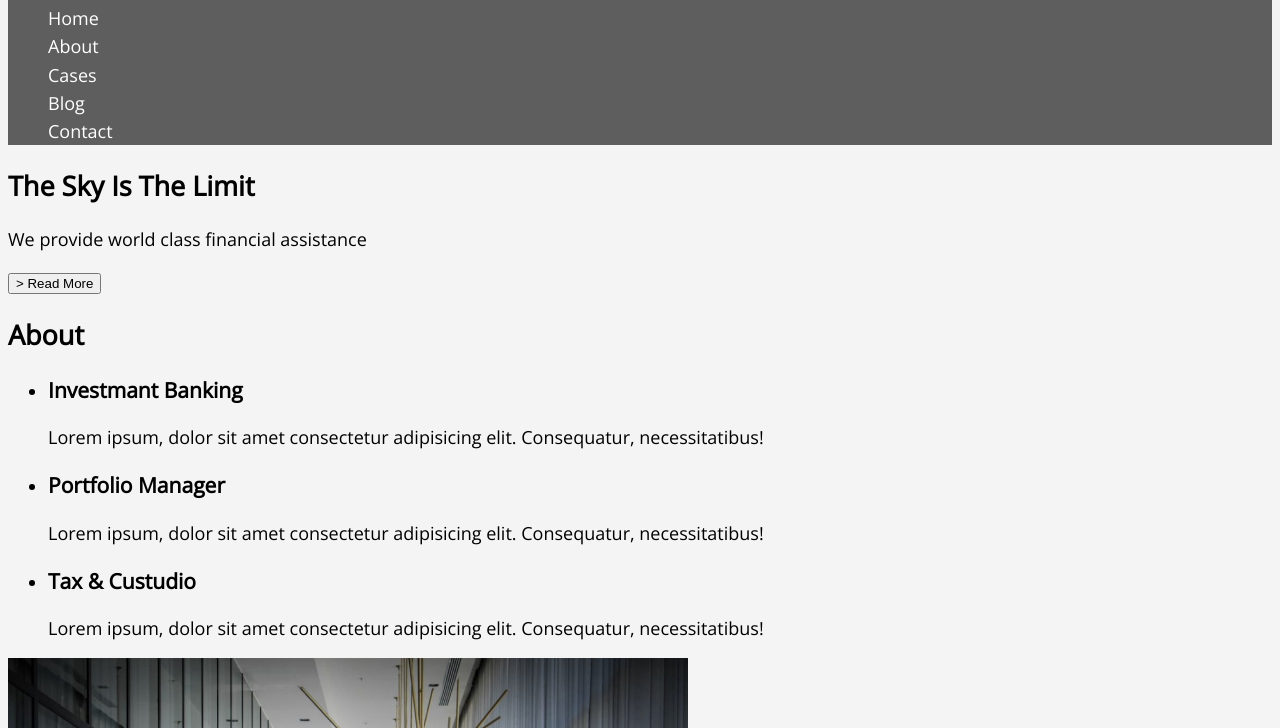
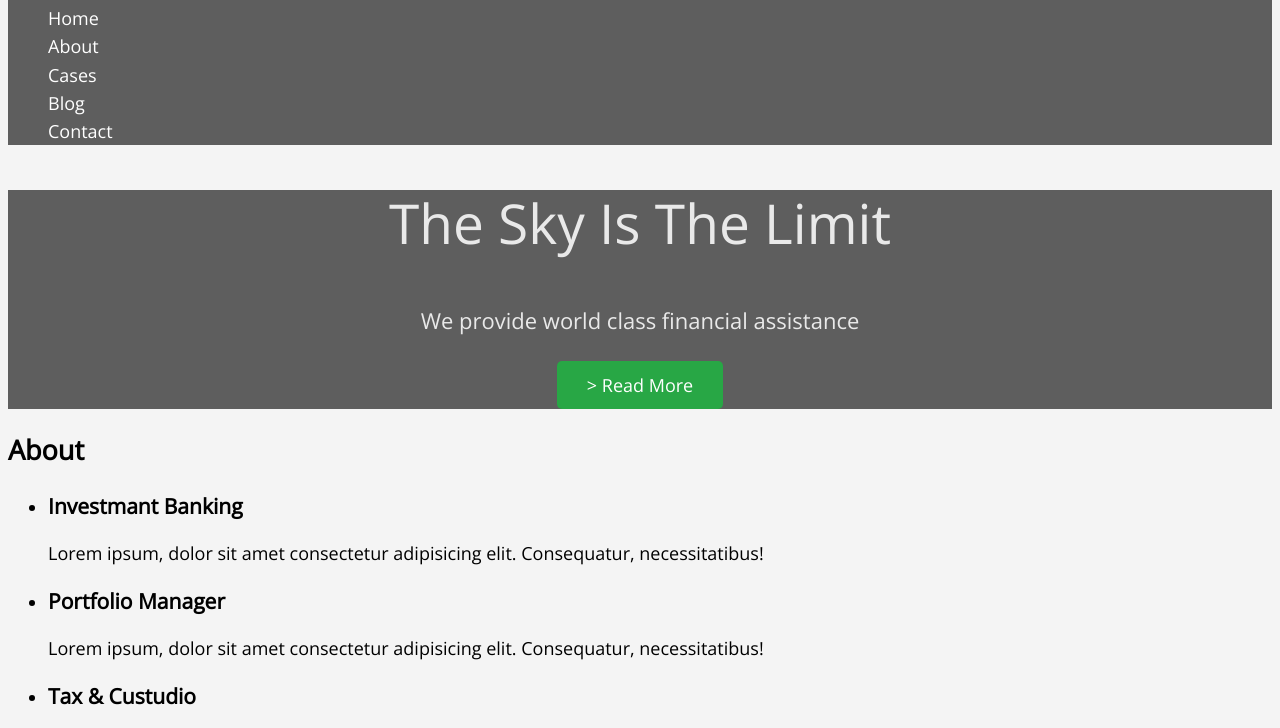
Before and after one commit to FinikBranson/fson-59-simpsons, a plain HTML site: page index.html in a window 1280 px wide. Shown: the part 64-792 px from the top of the page. Drawn offline with nearby package versions, Linux system fonts and the light colour scheme.

Commit message:
add hero

```diff
--- a/css/styles.css
+++ b/css/styles.css
@@ -3,6 +3,7 @@
   --accent-color: #28a745;
   --prrimary-text-color: #333333;
   --secondary-text-color: #ffffff;
+  --hero-text: #e9e9e9;
 }
 
 body {
@@ -38,3 +39,37 @@ body {
   line-height: 1.56;
   color: var(--secondary-text-color);
 }
+
+/* Hero */
+
+.hero {
+  background-color: #5e5e5e;
+  text-align: center;
+}
+
+.hero-title {
+  font-weight: 300;
+  font-size: 55px;
+  line-height: 1.2;
+  text-align: center;
+  color: var(--hero-text);
+}
+
+.hero-text {
+  font-size: 22px;
+  line-height: 1.67;
+  text-align: center;
+  color: var(--hero-text);
+}
+
+.button {
+  background-color: var(--accent-color);
+  border-radius: 5px;
+  font-family: 'Open Sans';
+  font-weight: 400;
+  font-size: 18px;
+  line-height: 1.56;
+  color: var(--primary-white-color);
+  border: none;
+  padding: 10px 30px;
+}
--- a/index.html
+++ b/index.html
@@ -47,10 +47,10 @@
     <!-- main -->
     <main>
       <!-- hero -->
-      <section>
-        <h1>The Sky Is The Limit</h1>
-        <p>We provide world class financial assistance</p>
-        <button type="button">> Read More</button>
+      <section class="hero">
+        <h1 class="hero-title">The Sky Is The Limit</h1>
+        <p class="hero-text">We provide world class financial assistance</p>
+        <button type="button" class="button">> Read More</button>
       </section>
 
       <!-- about -->
```
